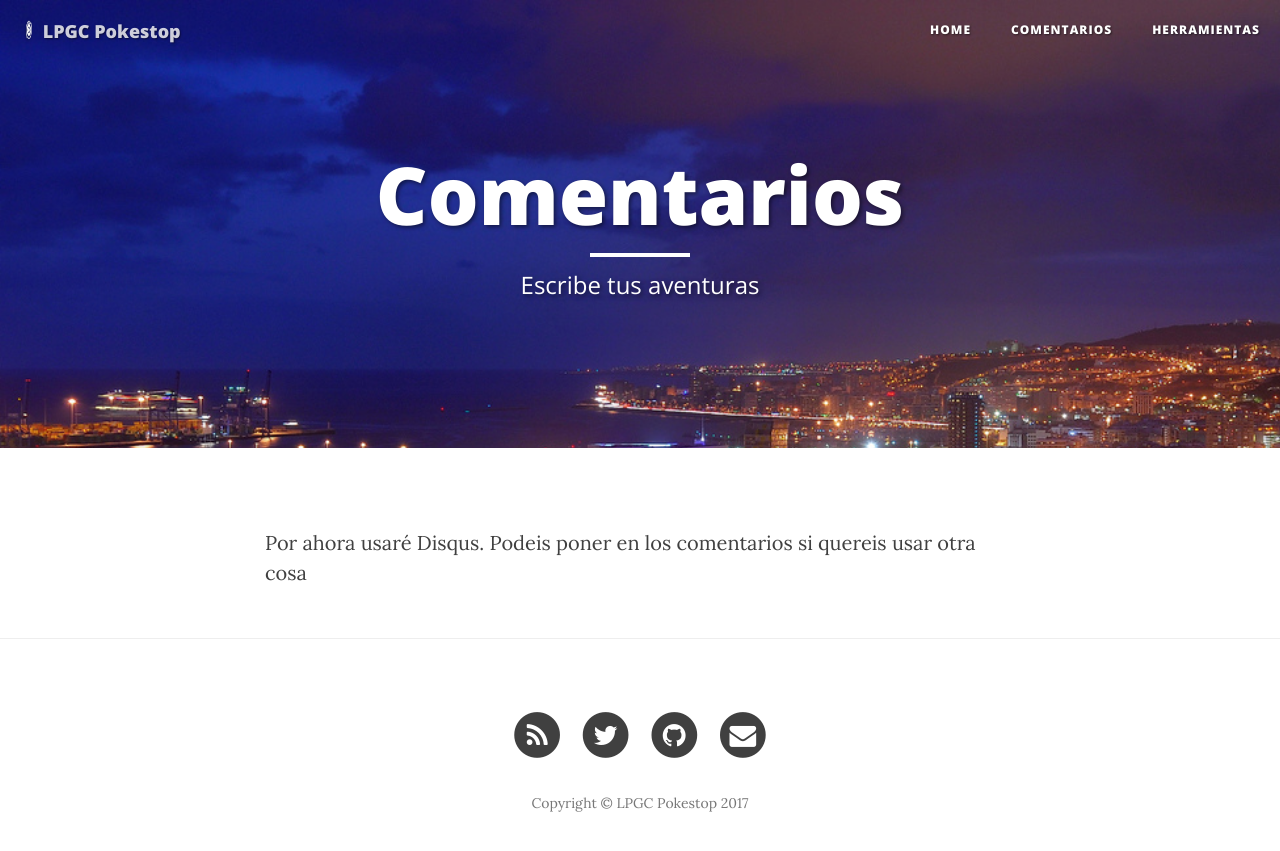
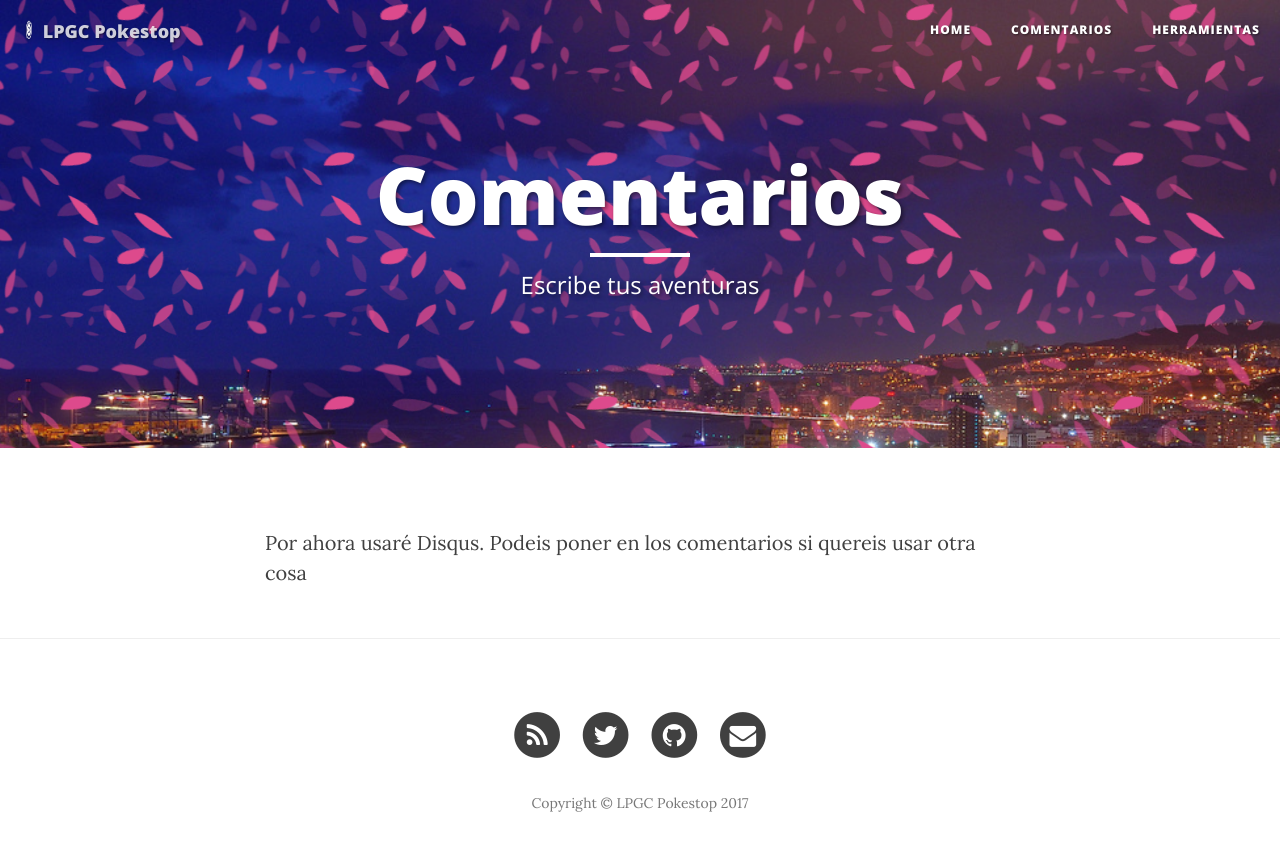
Before and after one commit to PokemonGoLpgc/Blog, a Jekyll site: the page built from comments.html, in a window 1280 px wide. Shown: the top 851 px of the page. Built offline with Jekyll 4.4.1, drawn with Linux system fonts in a browser that asks for light colours; nearby versions of some CDN libraries; comment, search, counter and statistics services are not loaded.

Commit message:
Added valentine's decoration

```diff
--- a/_layouts/page.html
+++ b/_layouts/page.html
@@ -4,6 +4,7 @@ layout: default
 
 <!-- Page Header -->
 <header class="intro-header" style="background-image: url('{{ site.baseurl }}/{% if page.header-img %}{{ page.header-img }}{% else %}{{ site.header-img }}{% endif %}')">
+    <div class="valentineDecoration">
             <div class="container">
                 <div class="row">
                     <div class="col-lg-8 col-lg-offset-2 col-md-10 col-md-offset-1">
@@ -15,7 +16,8 @@ layout: default
                     </div>
                 </div>
             </div>
-
+        </div>
+    </div>
 </header>
 
 <!-- Main Content -->
--- a/css/clean-blog.css
+++ b/css/clean-blog.css
@@ -277,6 +277,29 @@ hr.small {
   height: 4em;
   width: 100%;
 }
+@keyframes lureAnimation {
+  from {
+    background-position-y: 0;
+    background-position-x: 0;
+  }
+  50% {
+    background-position-x: 200px;
+  }
+  to {
+    background-position-y: 488px;
+    background-position-x: 263px;
+  }
+}
+.intro-header .valentineDecoration {
+  background-image: url("../img/valentine's images/lure.png");
+  background-repeat: repeat;
+  background-blend-mode: soft-light;
+  animation-name: lureAnimation;
+  animation-duration: 8s;
+  animation-iteration-count: infinite;
+  animation-timing-function: cubic-bezier(0.69, 0.46, 0.21, 0.5);
+  z-index: 0;
+}
 .post-preview > a {
   color: #404040;
 }
```
Also changed, not shown: less/clean-blog.less (+29 -0 lines), img/valentine's images/lure.png (added). Lines whose indentation alone changed are shown as unchanged.
